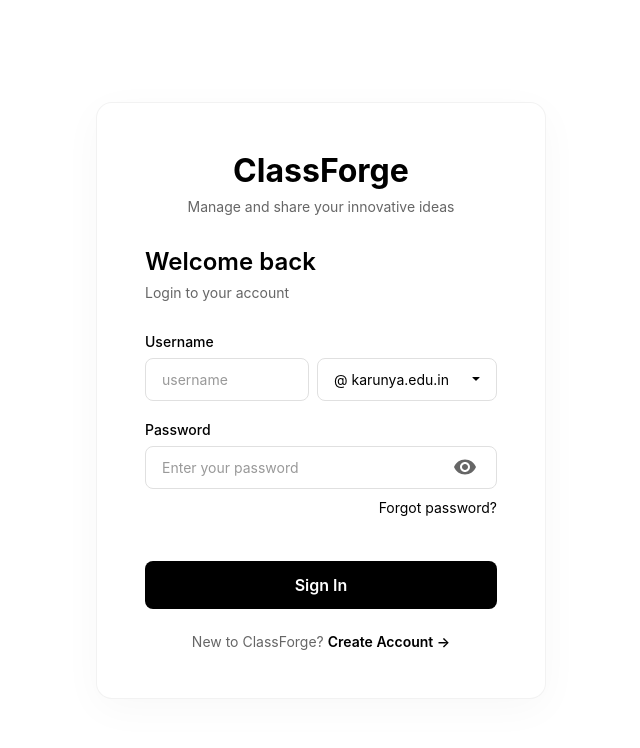
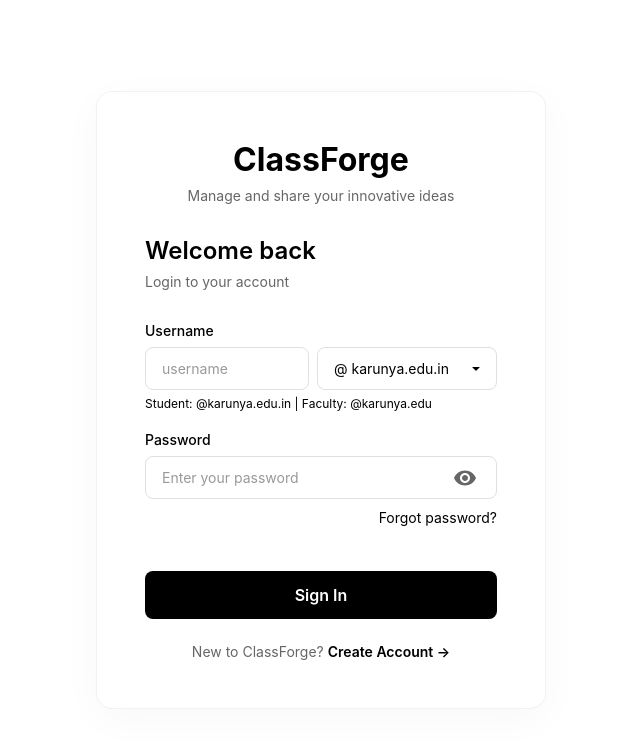
Before and after one commit to Jivithesh-2007/CLASS-FORGE, a React (Vite) app in the folder frontend/: page /login in a window 1280 px wide. Shown: the top 748 px of the page, without its empty margins (319-959 px from the left). Built offline with nearby package versions, Linux system fonts and the light colour scheme.

Commit message:
Added Student Hint

```diff
--- a/frontend/src/pages/ForgotPassword/ForgotPassword.jsx
+++ b/frontend/src/pages/ForgotPassword/ForgotPassword.jsx
@@ -124,6 +124,9 @@ const ForgotPassword = () => {
                   <option value="@karunya.edu">@ karunya.edu</option>
                 </select>
               </div>
+              <div className={styles.hint}>
+                            Student: @karunya.edu.in | Faculty: @karunya.edu
+                          </div>
 
             </div>
             <button type="submit" className={styles.submitBtn} disabled={loading}>
--- a/frontend/src/pages/Login/Login.jsx
+++ b/frontend/src/pages/Login/Login.jsx
@@ -101,6 +101,10 @@ const Login = () => {
                 <option value="@karunya.edu.in">@ karunya.edu.in</option>
                 <option value="@karunya.edu">@ karunya.edu</option>
               </select>
+
+            </div>
+                <div className={styles.hint}>
+              Student: @karunya.edu.in | Faculty: @karunya.edu
             </div>
           </div>
           <div className={styles.formGroup}>
--- a/frontend/src/pages/Signup/Signup.jsx
+++ b/frontend/src/pages/Signup/Signup.jsx
@@ -126,6 +126,9 @@ const Signup = () => {
                 <option value="@karunya.edu">@ karunya.edu</option>
               </select>
             </div>
+            <div className={styles.hint}>
+                          Student: @karunya.edu.in | Faculty: @karunya.edu
+                        </div>
           </div>
           <div className={styles.formGroup}>
             <label className={styles.label}>Department</label>
```
